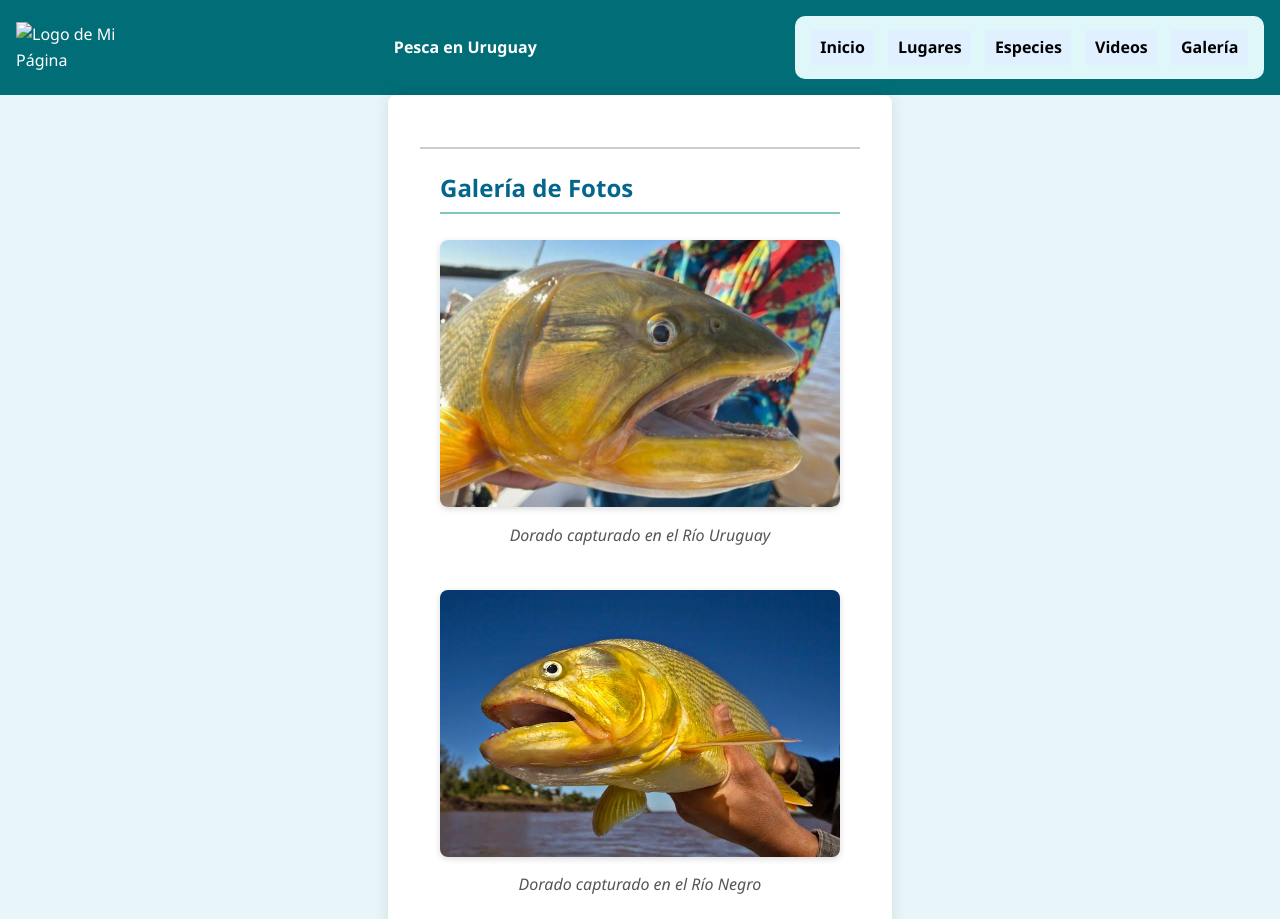
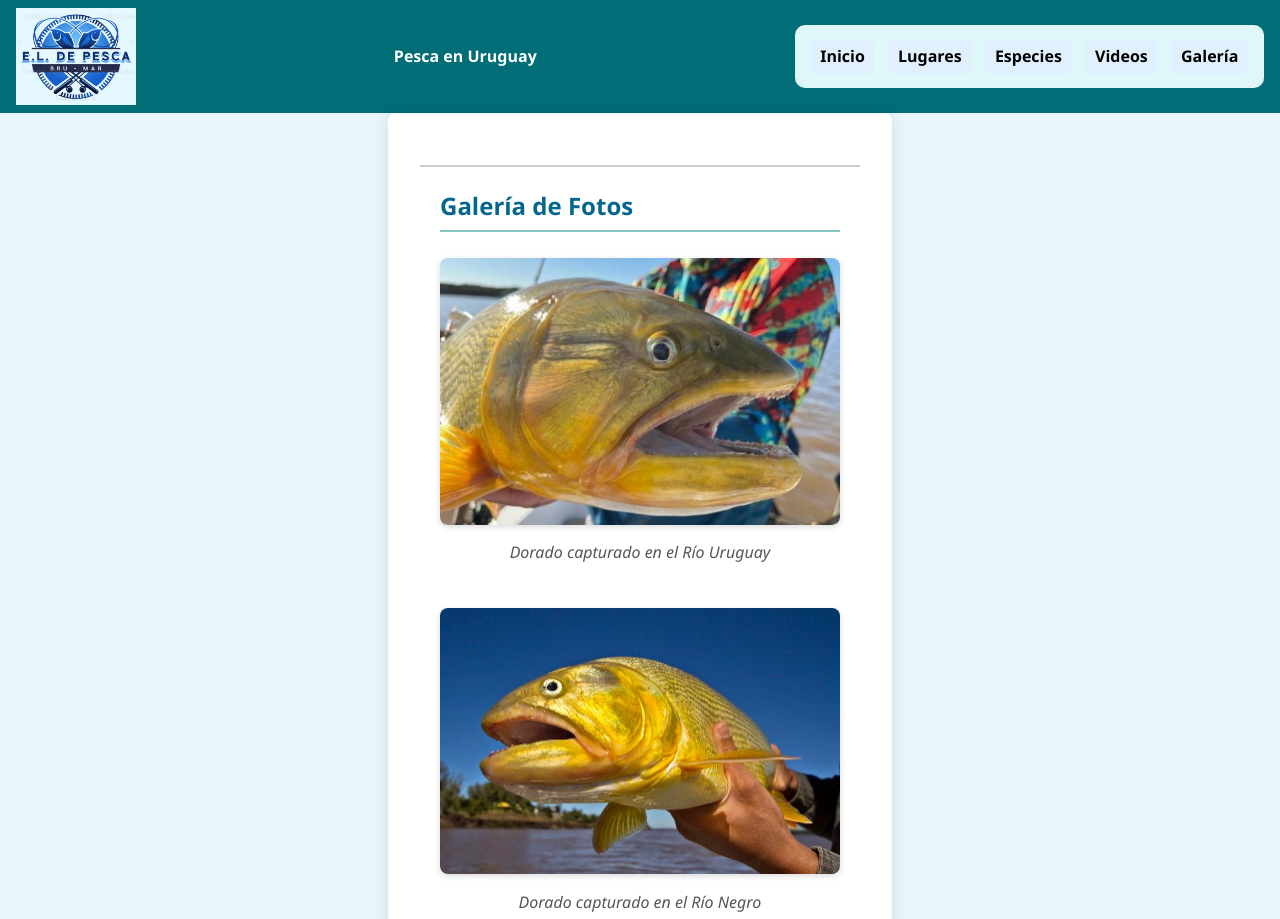
Before and after one commit to EmmanueLacava/Web_De_Pesca, a plain HTML site: page galeria.html in a window 1280 px wide. Shown: the top 919 px of the page. Drawn offline with Linux system fonts and the light colour scheme.

Commit message:
Update galeria.html

```diff
--- a/galeria.html
+++ b/galeria.html
@@ -9,7 +9,7 @@
 <body>
   <header>
     <nav>
-      <img src="/Web-Prof-Docente/imagenes/Logo.jpg" alt= "Logo de Mi Página" width="120" style="display:block;" />
+      <img src="imagenes/Logo.jpg" alt= "Logo de Mi Página" width="120" style="display:block;" />
       <h1>Pesca en Uruguay</h1>
       <ul>
         <li><a href="index.html">Inicio</a></li>
```
